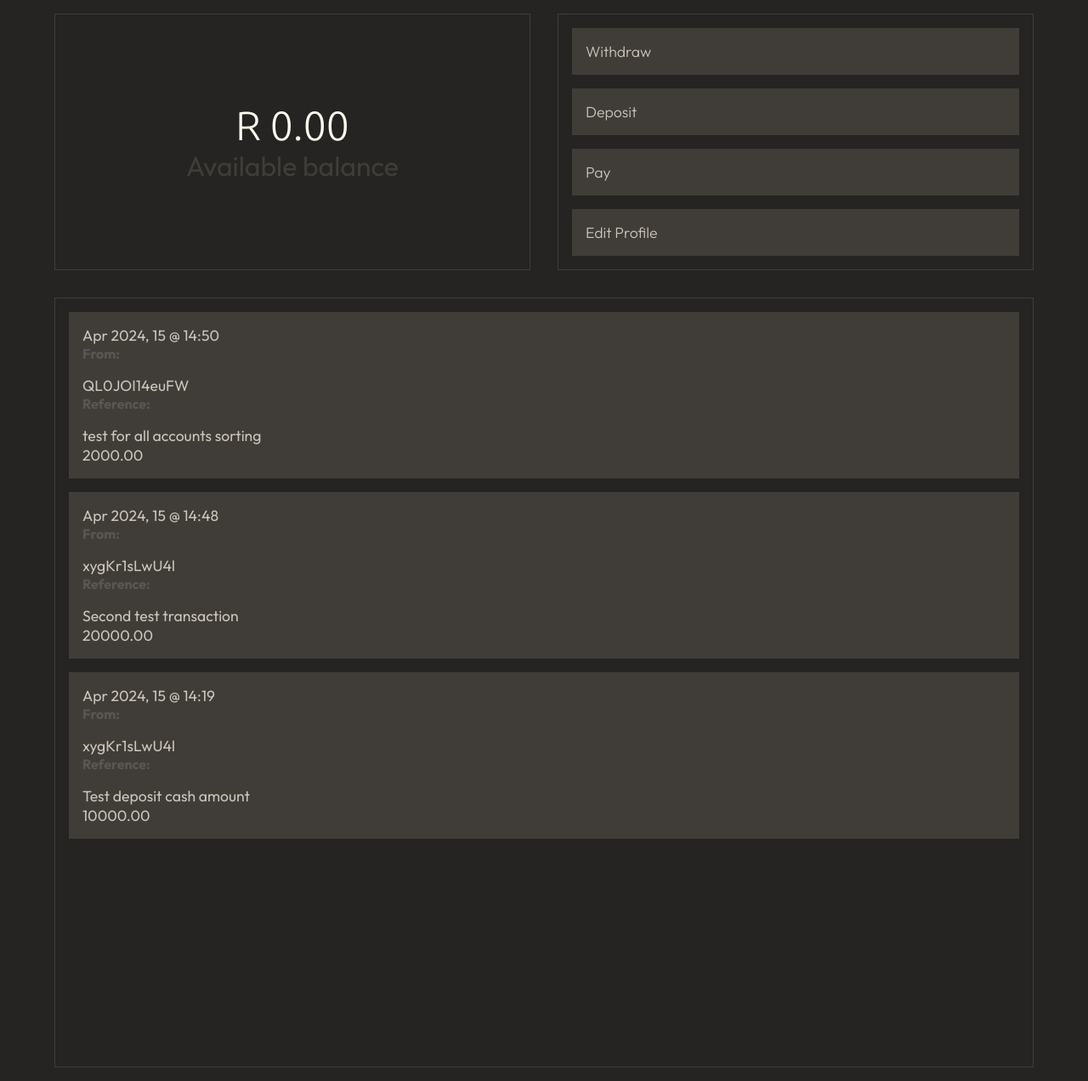
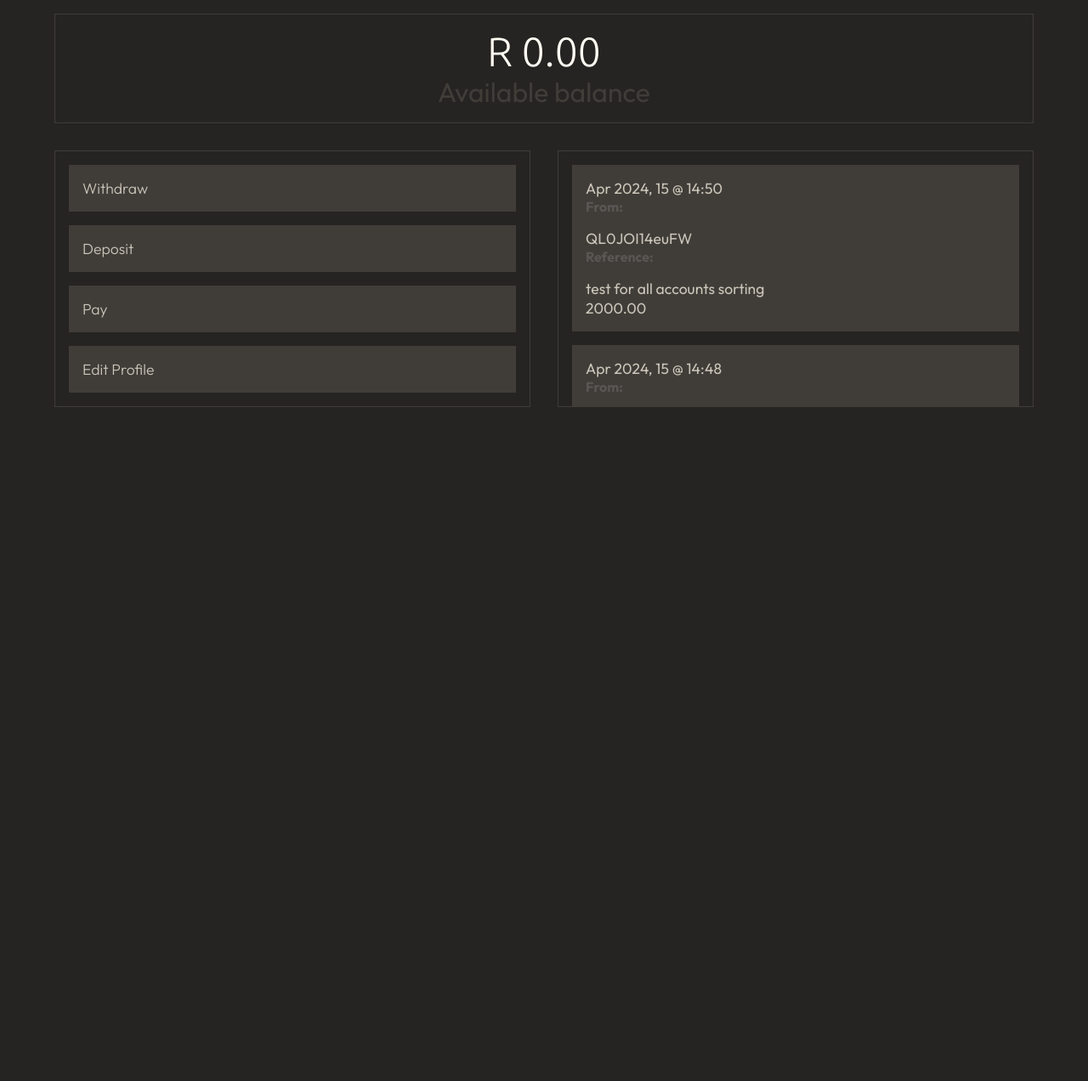
Before and after one commit to PhantomLeii/banking-system, a Django app: page /home/ in a window 1280 px wide. Shown: the part 56-1328 px from the top of the page at 85% size. After the commit the page ends 535 px from the top, so only its background shows below. Run offline with Django 5.2, Linux system fonts and the light colour scheme; a user stored in the database is signed in; data comes from the database, SQL or seed files in the repository.

Commit message:
update transactions box height

```diff
--- a/static/css/index.css
+++ b/static/css/index.css
@@ -356,6 +356,10 @@ form ul {
 	overflow-y: scroll;
 }
 
+#account .transactions {
+	grid-column: span 2;
+}
+
 .hidden {
 	display: none;
 }
@@ -365,6 +369,7 @@ form ul {
 	padding: 1rem;
 	display: grid;
 	place-content: center;
+	grid-column: span 2;
 }
 
 .banner h1 {
@@ -418,8 +423,13 @@ form ul {
 	grid-column: span 2;
 }
 
+#dashboard .detail {
+	justify-content: start;
+	height: fit-content;
+}
+
 #dashboard .transactions {
-	grid-column: span 2;
+	max-height: 18.85rem;
 	overflow-y: scroll;
 }
 
```
